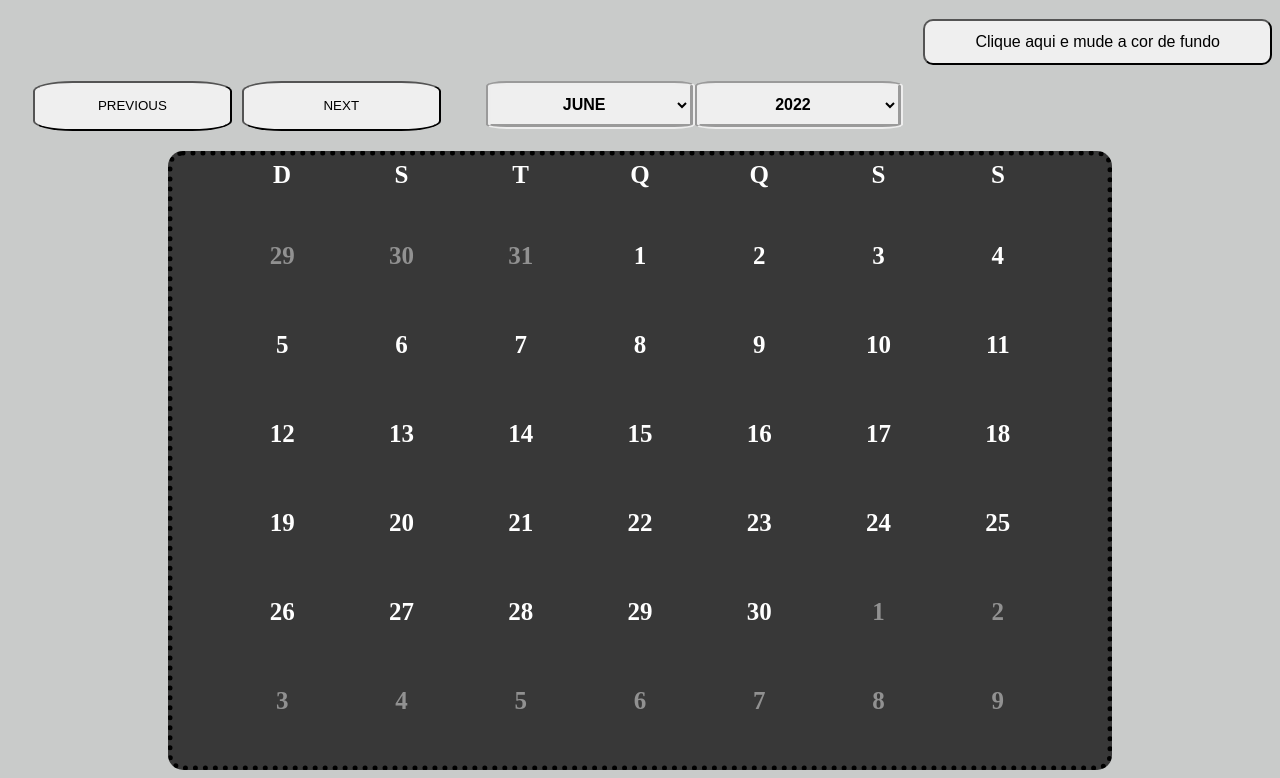
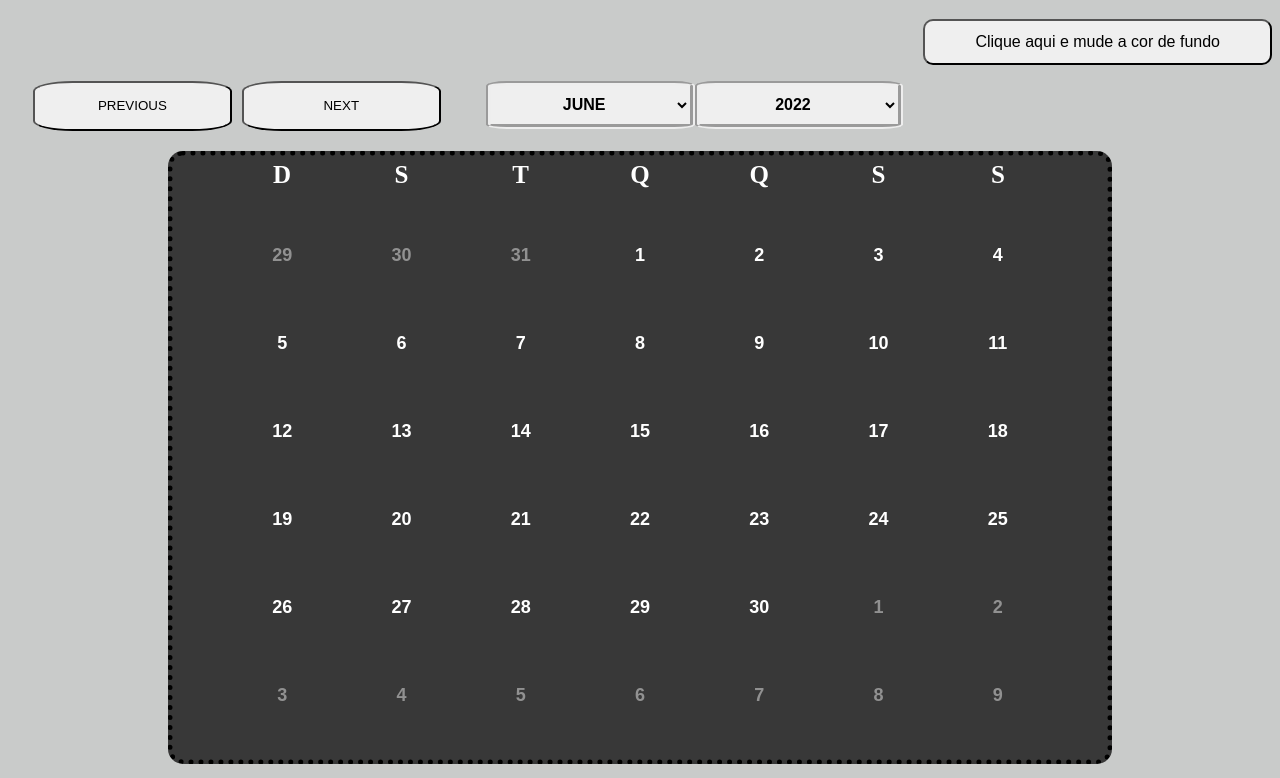
Before and after one commit to SilasPDJ/OWN_PROJECTS, a plain HTML site: page calendar/index.html in a window 1280 px wide. Shown: the part 61-839 px from the top of the page. Drawn offline with Linux system fonts and the light colour scheme.

Commit message:
calendar update

```diff
--- a/calendar/app.js
+++ b/calendar/app.js
@@ -18,3 +18,5 @@ mudaBg.addEventListener("click", test);
 setInterval(() => {
     document.body.style.background = randomColor();
 }, 5000);
+
+// arrowkeys interaction
--- a/calendar/appClass.js
+++ b/calendar/appClass.js
@@ -59,6 +59,20 @@ class CalendarOptionsGenerator {
         });
     }
 
+    mudaDias() {
+        // monthDays on click
+        let monthDays = document.querySelectorAll(".monthDays");
+
+        monthDays.forEach((element) => {
+            element.addEventListener("click", function () {
+                let monthVal = c.monthSelect.value;
+                let yearVal = c.yearSelect.value;
+
+                console.log(element.textContent, monthVal, yearVal);
+            });
+        });
+    }
+
     range(start, stop, step) {
         // null => rolo vazio
         // undefined => sem papel higiênico
@@ -82,6 +96,7 @@ class Calendario extends CalendarOptionsGenerator {
     constructor(calendarSelector, monthSelect, yearSelect) {
         super(monthSelect, yearSelect);
         this.calendarContainer = document.querySelector(calendarSelector);
+        this.createCalendarSelectsOptionsValues();
 
         const onChangeOrClick = () => {
             this.changeCalendar();
@@ -136,13 +151,13 @@ class Calendario extends CalendarOptionsGenerator {
 
         this.#resetCalendarItems();
         this.setCalendarWeekDays();
-        this.createCalendarSelectsOptionsValues();
         // alert(this.selectMonth.value);
 
         this.#setCalendarDatesStart(weekDay);
         // this.#getCalendarDaysInicio(weekDay);
         this.createCalendarDates(lastDayDate);
         this.#setCalendarDatesEnd(".calendar-date");
+        this.mudaDias();
     }
 
     #resetCalendarItems() {
@@ -177,7 +192,9 @@ class Calendario extends CalendarOptionsGenerator {
     createCalendarDates(lastDate) {
         this.range(1, lastDate + 1).forEach((v, i) => {
             let el = this.#makeNewDateEl();
-            el.querySelector("p:first-child").textContent = v;
+            el.classList.add("monthDays");
+            // el.querySelector("p:first-child").textContent = v;
+            el.querySelector("p:first-child").innerHTML = v;
 
             this.calendarContainer.appendChild(el);
         });
@@ -196,7 +213,7 @@ class Calendario extends CalendarOptionsGenerator {
     }
 
     #makeNewDateEl() {
-        let div = document.createElement("div");
+        let div = document.createElement("button");
         div.classList.add("calendar-date");
         let newp = document.createElement("p");
         div.appendChild(newp);
--- a/calendar/style.css
+++ b/calendar/style.css
@@ -38,7 +38,11 @@ header>div {
 
 .calendar-date {
     border: 5px transparent double;
+    padding: 10px;
+    font: 800 18px arial;
+    color: white;
     cursor: pointer;
+    background-color: transparent;
 }
 
 .calendar-date:hover {
```
